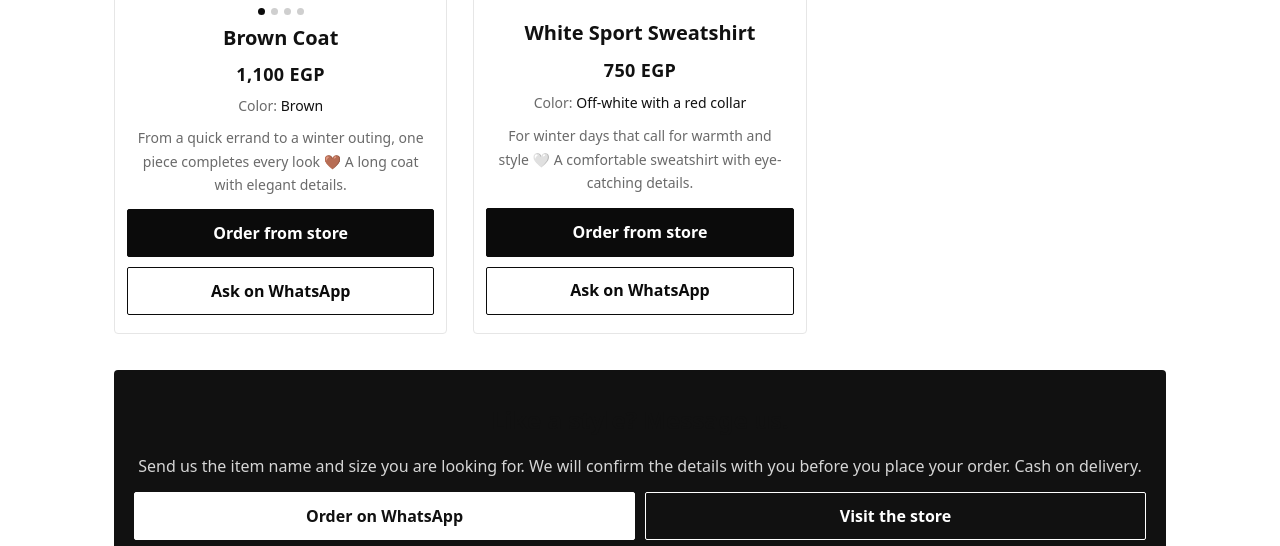
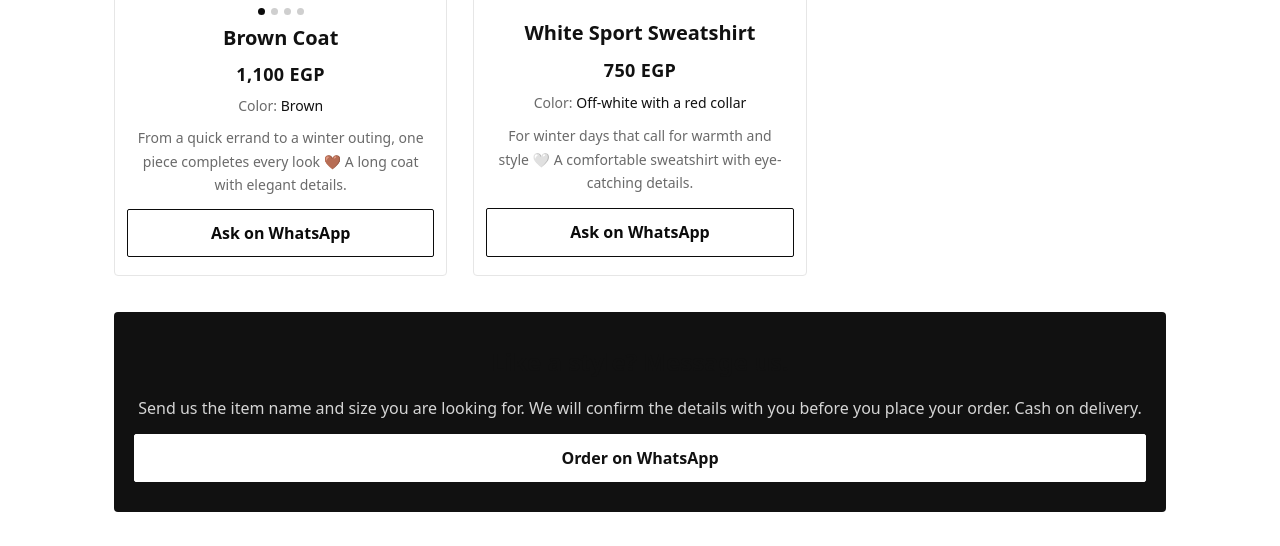
Before and after one commit to auriela-casualwear/auriela-casualwear.github.io, a plain HTML site: page index.html in a window 1280 px wide. Shown: the part 2307-2853 px from the top of the page. Drawn offline with Linux system fonts and the light colour scheme.

Commit message:
Remove store links, smaller hero text

```diff
--- a/index.html
+++ b/index.html
@@ -12,9 +12,9 @@
 <h3>Denim Jacket</h3><p class="price">850 EGP</p><p class="color"><span>Color:</span> Blue with white lace details</p><p class="desc">Blue denim jacket with white lace details, front buttons and a classic collar.</p><div class="acts"><a class="btn " href="https://wa.me/201066720687?text=Hi%20Auriela%2C%20I%27m%20interested%20in%20the%20Denim%20Jacket%20for%20EGP%20850.%20Could%20you%20share%20the%20available%20sizes%20and%20details%3F">Ask on WhatsApp</a></div></article><article class="card" id="purple"><div class="media"><div class="slides"><img src="8-purple1.jpg" alt="Purple jacket" loading="lazy"><img src="9-purple2.jpg" alt="Purple jacket" loading="lazy"></div></div><div class="dots"><i></i><i></i></div>
 <h3>Purple Jacket</h3><p class="price">850 EGP</p><p class="color"><span>Color:</span> Purple</p><p class="desc">A bold touch of purple completes your everyday look. Hooded jacket with front pockets.</p><div class="acts"><a class="btn " href="https://wa.me/201066720687?text=Hi%20Auriela%2C%20I%27m%20interested%20in%20the%20Purple%20Jacket%20for%20EGP%20850.%20Could%20you%20share%20the%20available%20sizes%20and%20details%3F">Ask on WhatsApp</a></div></article><article class="card" id="black"><div class="media"><div class="slides"><img src="10-black1.jpg" alt="Black sports set" loading="lazy"><img src="11-black2.jpg" alt="Black sports set" loading="lazy"></div></div><div class="dots"><i></i><i></i></div>
 <h3>Black Sport</h3><p class="price">850 EGP</p><p class="color"><span>Color:</span> Black with pink and light blue details</p><p class="desc">Sporty style with a pop of color. Zip-up jacket and trousers with pink and light blue side stripes.</p><div class="acts"><a class="btn " href="https://wa.me/201066720687?text=Hi%20Auriela%2C%20I%27m%20interested%20in%20the%20Black%20Sport%20Set%20for%20EGP%20850.%20Could%20you%20share%20the%20available%20sizes%20and%20details%3F">Ask on WhatsApp</a></div></article><article class="card" id="coat"><div class="media"><div class="slides"><img src="13-coat2.jpg" alt="Brown suede coat" loading="lazy"><img src="12-coat1.jpg" alt="Brown suede coat" loading="lazy"><img src="14-coat3.jpg" alt="Brown suede coat" loading="lazy"><img src="15-coat4.jpg" alt="Brown suede coat" loading="lazy"></div><span class="badge">NEW IN</span></div><div class="dots"><i></i><i></i><i></i><i></i></div>
-<h3>Brown Coat</h3><p class="price">1,100 EGP</p><p class="color"><span>Color:</span> Brown</p><p class="desc">From a quick errand to a winter outing, one piece completes every look 🤎 A long coat with elegant details.</p><div class="acts"><a class="btn" href="https://rjedcz-8e.myshopify.com/products/brown-coat">Order from store</a><a class="btn ghost" href="https://wa.me/201066720687?text=Hi%20Auriela%2C%20I%27m%20interested%20in%20the%20Brown%20Coat%20for%20EGP%201100.%20Could%20you%20share%20the%20available%20sizes%20and%20details%3F">Ask on WhatsApp</a></div></article><article class="card" id="sweat"><div class="media"><div class="slides"><img src="16-sweat1.jpg" alt="White sports sweatshirt" loading="lazy"></div><span class="badge">NEW IN</span></div><div class="dots"></div>
-<h3>White Sport Sweatshirt</h3><p class="price">750 EGP</p><p class="color"><span>Color:</span> Off-white with a red collar</p><p class="desc">For winter days that call for warmth and style 🤍 A comfortable sweatshirt with eye-catching details.</p><div class="acts"><a class="btn" href="https://rjedcz-8e.myshopify.com/products/sport-t-shirt">Order from store</a><a class="btn ghost" href="https://wa.me/201066720687?text=Hi%20Auriela%2C%20I%27m%20interested%20in%20the%20White%20Sport%20Sweatshirt%20for%20EGP%20750.%20Could%20you%20share%20the%20available%20sizes%20and%20details%3F">Ask on WhatsApp</a></div></article></div></section>
-<section class="sec"><div class="cta"><h2>Like a style? Message us.</h2><p>Send us the item name and size you are looking for. We will confirm the details with you before you place your order. Cash on delivery.</p><div class="acts"><a class="btn light" href="https://wa.me/201066720687?text=Hi%20Auriela%2C%20I%27d%20like%20to%20place%20an%20order.">Order on WhatsApp</a><a class="btn outline" href="https://rjedcz-8e.myshopify.com">Visit the store</a></div></div></section>
+<h3>Brown Coat</h3><p class="price">1,100 EGP</p><p class="color"><span>Color:</span> Brown</p><p class="desc">From a quick errand to a winter outing, one piece completes every look 🤎 A long coat with elegant details.</p><div class="acts"><a class="btn ghost" href="https://wa.me/201066720687?text=Hi%20Auriela%2C%20I%27m%20interested%20in%20the%20Brown%20Coat%20for%20EGP%201100.%20Could%20you%20share%20the%20available%20sizes%20and%20details%3F">Ask on WhatsApp</a></div></article><article class="card" id="sweat"><div class="media"><div class="slides"><img src="16-sweat1.jpg" alt="White sports sweatshirt" loading="lazy"></div><span class="badge">NEW IN</span></div><div class="dots"></div>
+<h3>White Sport Sweatshirt</h3><p class="price">750 EGP</p><p class="color"><span>Color:</span> Off-white with a red collar</p><p class="desc">For winter days that call for warmth and style 🤍 A comfortable sweatshirt with eye-catching details.</p><div class="acts"><a class="btn ghost" href="https://wa.me/201066720687?text=Hi%20Auriela%2C%20I%27m%20interested%20in%20the%20White%20Sport%20Sweatshirt%20for%20EGP%20750.%20Could%20you%20share%20the%20available%20sizes%20and%20details%3F">Ask on WhatsApp</a></div></article></div></section>
+<section class="sec"><div class="cta"><h2>Like a style? Message us.</h2><p>Send us the item name and size you are looking for. We will confirm the details with you before you place your order. Cash on delivery.</p><div class="acts"><a class="btn light" href="https://wa.me/201066720687?text=Hi%20Auriela%2C%20I%27d%20like%20to%20place%20an%20order.">Order on WhatsApp</a></div></div></section>
 <footer class="ft"><img src="3-logo.jpg" alt=""><p>AURIELA CASUALWEAR · Cairo, Egypt</p><p class="s">Everyday styles. Made for you.</p></footer>
-<nav class="bn"><a href="#">Home</a><a href="#collection">Products</a><a href="https://rjedcz-8e.myshopify.com">Store</a><a href="https://wa.me/201066720687?text=Hi%20Auriela">WhatsApp</a></nav>
+<nav class="bn"><a href="#">Home</a><a href="#collection">Products</a><a href="https://wa.me/201066720687?text=Hi%20Auriela">WhatsApp</a></nav>
 </body></html>
```
